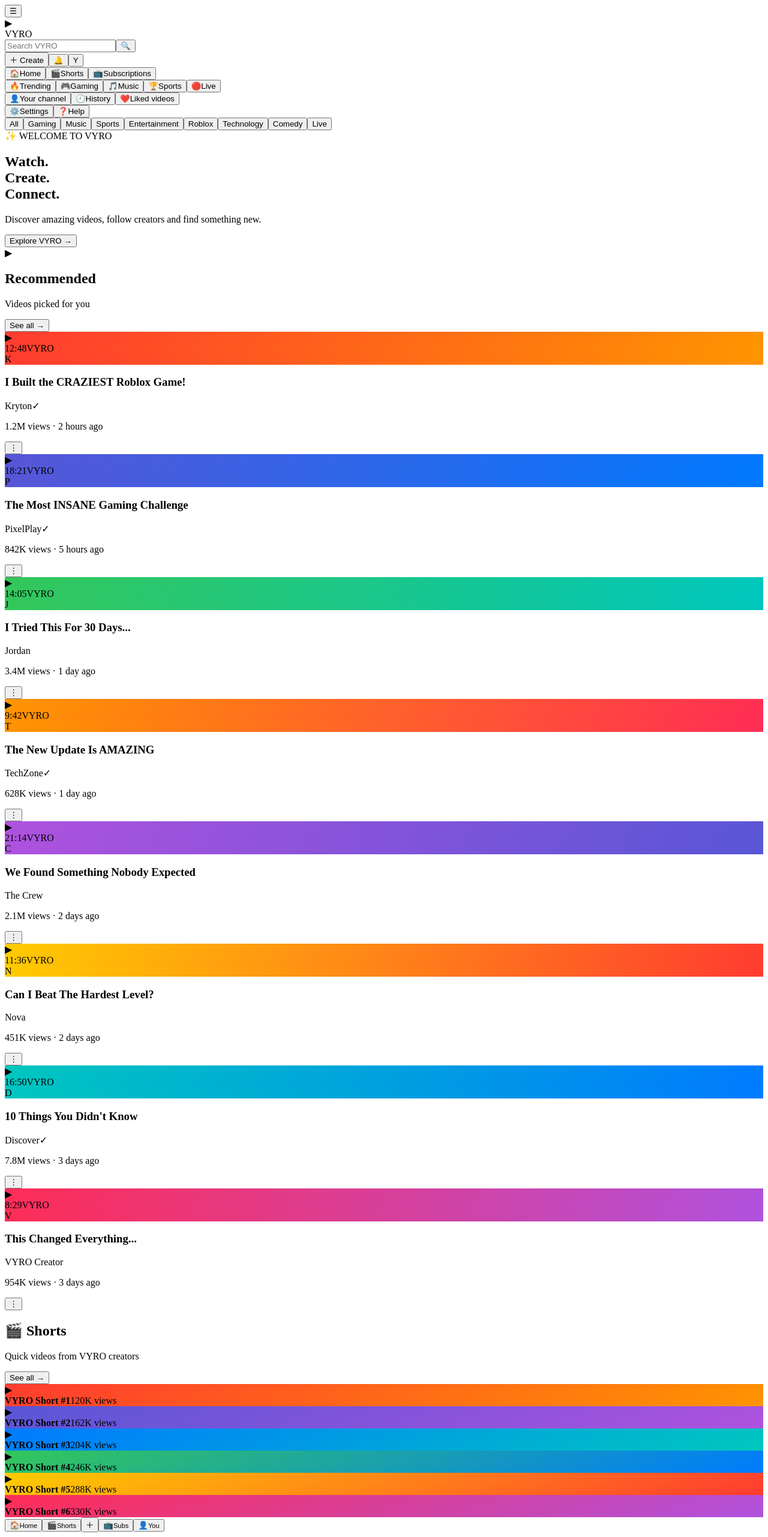
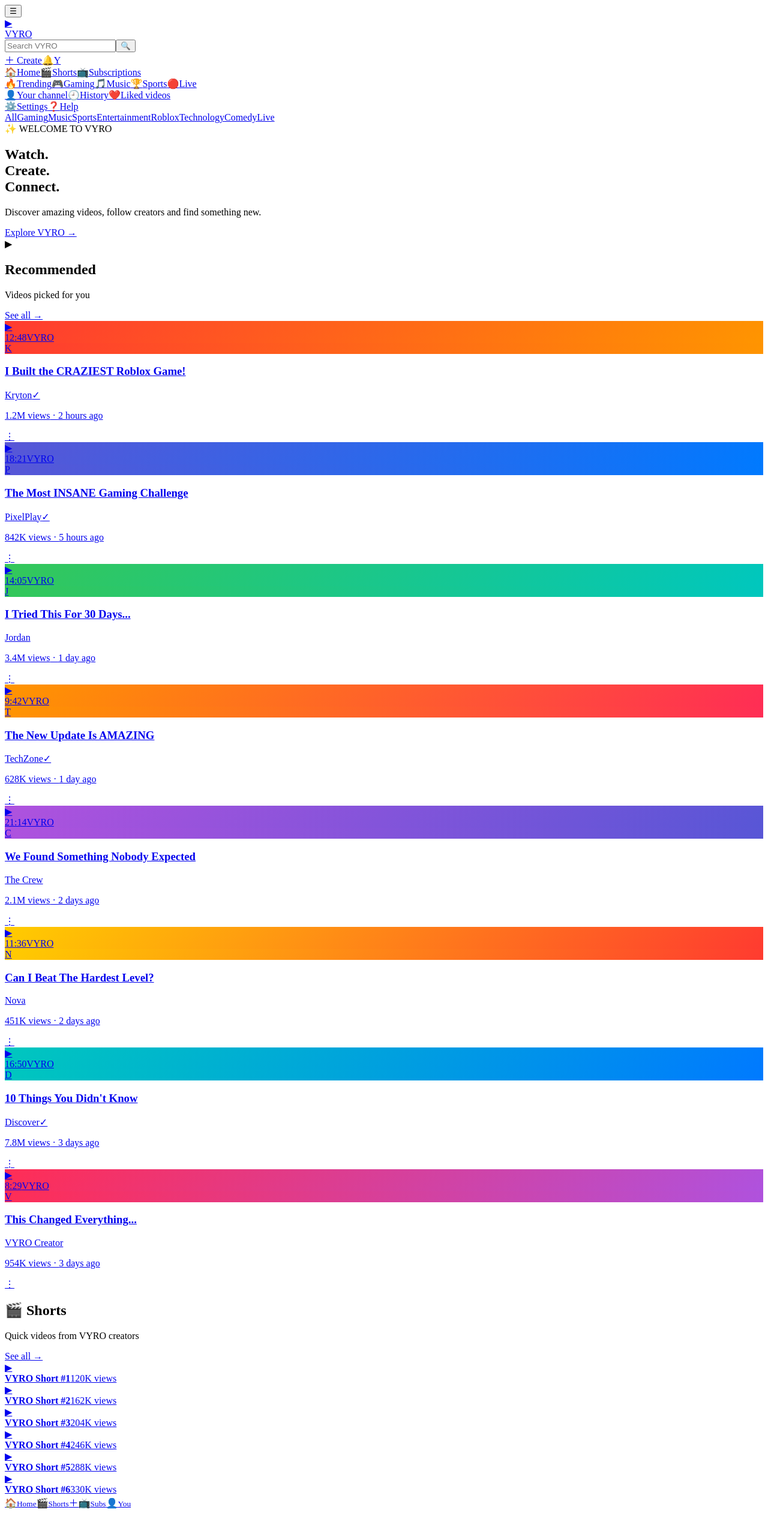
Before and after one commit to MyBots-pixel/vyro, a Next.js app: page / in a window 1280 px wide. Shown: the whole page at 60% size. After the commit the page ends 2524 px from the top, so only its background shows below. Built offline with nearby package versions, Linux system fonts and the light colour scheme.

Commit message:
Update page.js

```diff
--- a/app/page.js
+++ b/app/page.js
@@ -1,17 +1,18 @@
 "use client";
 
+import Link from "next/link";
 import { useState } from "react";
 
 const categories = [
-  "All",
-  "Gaming",
-  "Music",
-  "Sports",
-  "Entertainment",
-  "Roblox",
-  "Technology",
-  "Comedy",
-  "Live",
+  { name: "All", href: "/" },
+  { name: "Gaming", href: "/gaming" },
+  { name: "Music", href: "/music" },
+  { name: "Sports", href: "/sports" },
+  { name: "Entertainment", href: "/trending" },
+  { name: "Roblox", href: "/gaming" },
+  { name: "Technology", href: "/trending" },
+  { name: "Comedy", href: "/trending" },
+  { name: "Live", href: "/live" },
 ];
 
 const videos = [
@@ -99,105 +100,214 @@ const videos = [
 
 export default function Home() {
   const [menuOpen, setMenuOpen] = useState(false);
-  const [category, setCategory] = useState("All");
   const [search, setSearch] = useState("");
 
-  const filteredVideos = videos.filter((video) => {
-    const searchMatch =
-      video.title.toLowerCase().includes(search.toLowerCase()) ||
-      video.creator.toLowerCase().includes(search.toLowerCase());
+  function searchVideos(event) {
+    event.preventDefault();
 
-    return searchMatch;
-  });
+    if (!search.trim()) return;
+
+    window.location.href =
+      `/search?q=${encodeURIComponent(search.trim())}`;
+  }
 
   return (
     <main className="app">
+
       {/* HEADER */}
 
       <header className="header">
+
         <div className="header-left">
+
           <button
             className="icon-button"
             onClick={() => setMenuOpen(!menuOpen)}
-            aria-label="Menu"
+            aria-label="Open menu"
           >
             ☰
           </button>
 
-          <div className="logo">
+          <Link href="/" className="logo">
             <div className="logo-icon">▶</div>
             <span>VYRO</span>
-          </div>
+          </Link>
+
         </div>
 
-        <div className="search">
+        <form
+          className="search"
+          onSubmit={searchVideos}
+        >
           <input
             value={search}
-            onChange={(e) => setSearch(e.target.value)}
+            onChange={(event) =>
+              setSearch(event.target.value)
+            }
             placeholder="Search VYRO"
           />
 
-          <button>🔍</button>
+          <button type="submit">
+            🔍
+          </button>
+        </form>
+
+        <div className="header-actions">
+
+          <Link
+            href="/create"
+            className="create-button"
+          >
+            ＋ Create
+          </Link>
+
+          <Link
+            href="/notifications"
+            className="icon-button"
+            aria-label="Notifications"
+          >
+            🔔
+          </Link>
+
+          <Link
+            href="/profile"
+            className="profile-button"
+          >
+            Y
+          </Link>
+
         </div>
 
-        <div className="header-actions">
-          <button className="create-button">＋ Create</button>
-
-          <button className="icon-button">🔔</button>
-
-          <button className="profile-button">Y</button>
-        </div>
       </header>
 
       {/* SIDEBAR */}
 
-      <aside className={`sidebar ${menuOpen ? "open" : ""}`}>
-        <NavItem icon="🏠" text="Home" active />
-        <NavItem icon="🎬" text="Shorts" />
-        <NavItem icon="📺" text="Subscriptions" />
+      <aside
+        className={`sidebar ${
+          menuOpen ? "open" : ""
+        }`}
+      >
+
+        <NavItem
+          href="/"
+          icon="🏠"
+          text="Home"
+          active
+        />
+
+        <NavItem
+          href="/shorts"
+          icon="🎬"
+          text="Shorts"
+        />
+
+        <NavItem
+          href="/subscriptions"
+          icon="📺"
+          text="Subscriptions"
+        />
 
         <div className="divider" />
 
-        <NavItem icon="🔥" text="Trending" />
-        <NavItem icon="🎮" text="Gaming" />
-        <NavItem icon="🎵" text="Music" />
-        <NavItem icon="🏆" text="Sports" />
-        <NavItem icon="🔴" text="Live" />
+        <NavItem
+          href="/trending"
+          icon="🔥"
+          text="Trending"
+        />
+
+        <NavItem
+          href="/gaming"
+          icon="🎮"
+          text="Gaming"
+        />
+
+        <NavItem
+          href="/music"
+          icon="🎵"
+          text="Music"
+        />
+
+        <NavItem
+          href="/sports"
+          icon="🏆"
+          text="Sports"
+        />
+
+        <NavItem
+          href="/live"
+          icon="🔴"
+          text="Live"
+        />
 
         <div className="divider" />
 
-        <NavItem icon="👤" text="Your channel" />
-        <NavItem icon="🕘" text="History" />
-        <NavItem icon="❤️" text="Liked videos" />
+        <NavItem
+          href="/profile"
+          icon="👤"
+          text="Your channel"
+        />
+
+        <NavItem
+          href="/history"
+          icon="🕘"
+          text="History"
+        />
+
+        <NavItem
+          href="/liked"
+          icon="❤️"
+          text="Liked videos"
+        />
 
         <div className="divider" />
 
-        <NavItem icon="⚙️" text="Settings" />
-        <NavItem icon="❓" text="Help" />
+        <NavItem
+          href="/settings"
+          icon="⚙️"
+          text="Settings"
+        />
+
+        <NavItem
+          href="/help"
+          icon="❓"
+          text="Help"
+        />
+
       </aside>
 
       {/* CONTENT */}
 
       <section className="content">
-        {/* CATEGORY BAR */}
+
+        {/* CATEGORIES */}
 
         <div className="categories">
-          {categories.map((item) => (
-            <button
-              key={item}
-              className={category === item ? "selected" : ""}
-              onClick={() => setCategory(item)}
+
+          {categories.map((category) => (
+            <Link
+              key={category.name}
+              href={category.href}
+              className={
+                category.name === "All"
+                  ? "selected"
+                  : ""
+              }
             >
-              {item}
-            </button>
+              {category.name}
+            </Link>
           ))}
+
         </div>
 
         {/* HERO */}
 
         <div className="hero">
+
           <div className="hero-content">
-            <span className="welcome">✨ WELCOME TO VYRO</span>
+
+            <span className="welcome">
+              ✨ WELCOME TO VYRO
+            </span>
 
             <h1>
               Watch.
@@ -208,57 +318,75 @@ export default function Home() {
             </h1>
 
             <p>
-              Discover amazing videos, follow creators and find
-              something new.
+              Discover amazing videos, follow
+              creators and find something new.
             </p>
 
-            <button className="hero-button">
+            <Link
+              href="/trending"
+              className="hero-button"
+            >
               Explore VYRO →
-            </button>
+            </Link>
+
           </div>
 
           <div className="hero-play">
             <div>▶</div>
           </div>
+
         </div>
 
         {/* VIDEOS */}
 
         <div className="section-header">
+
           <div>
-            <h2>
-              {category === "All" ? "Recommended" : category}
-            </h2>
-
+            <h2>Recommended</h2>
             <p>Videos picked for you</p>
           </div>
 
-          <button>See all →</button>
+          <Link href="/trending">
+            See all →
+          </Link>
+
         </div>
 
         <div className="video-grid">
-          {filteredVideos.map((video) => (
+
+          {videos.map((video) => (
             <VideoCard
               key={video.title}
               video={video}
             />
           ))}
+
         </div>
 
         {/* SHORTS */}
 
         <div className="section-header shorts-heading">
+
           <div>
             <h2>🎬 Shorts</h2>
-            <p>Quick videos from VYRO creators</p>
+            <p>
+              Quick videos from VYRO creators
+            </p>
           </div>
 
-          <button>See all →</button>
+          <Link href="/shorts">
+            See all →
+          </Link>
+
         </div>
 
         <div className="shorts-grid">
-          {Array.from({ length: 6 }).map((_, index) => (
-            <div
+
+          {Array.from({ length: 6 }).map(
+            (_, index) => (
+
+              <Link
+                href={`/shorts/${index + 1}`}
                 key={index}
                 className="short-card"
                 style={{
@@ -273,58 +401,131 @@ export default function Home() {
                     ][index],
                 }}
               >
-              <div className="short-play">▶</div>
+
+                <div className="short-play">
+                  ▶
+                </div>
 
                 <div className="short-info">
-                <strong>VYRO Short #{index + 1}</strong>
-                <span>{(120 + index * 42)}K views</span>
+
+                  <strong>
+                    VYRO Short #{index + 1}
+                  </strong>
+
+                  <span>
+                    {120 + index * 42}K views
+                  </span>
+
                 </div>
+
+              </Link>
+
+            )
+          )}
+
         </div>
-          ))}
-        </div>
+
       </section>
 
       {/* MOBILE NAV */}
 
       <nav className="mobile-nav">
-        <MobileItem icon="🏠" text="Home" active />
-        <MobileItem icon="🎬" text="Shorts" />
 
-        <button className="mobile-create">＋</button>
+        <MobileItem
+          href="/"
+          icon="🏠"
+          text="Home"
+          active
+        />
 
-        <MobileItem icon="📺" text="Subs" />
-        <MobileItem icon="👤" text="You" />
+        <MobileItem
+          href="/shorts"
+          icon="🎬"
+          text="Shorts"
+        />
+
+        <Link
+          href="/create"
+          className="mobile-create"
+        >
+          ＋
+        </Link>
+
+        <MobileItem
+          href="/subscriptions"
+          icon="📺"
+          text="Subs"
+        />
+
+        <MobileItem
+          href="/profile"
+          icon="👤"
+          text="You"
+        />
+
       </nav>
+
     </main>
   );
 }
 
-function NavItem({ icon, text, active }) {
+function NavItem({
+  href,
+  icon,
+  text,
+  active,
+}) {
   return (
-    <button className={`nav-item ${active ? "active" : ""}`}>
+    <Link
+      href={href}
+      className={`nav-item ${
+        active ? "active" : ""
+      }`}
+    >
       <span>{icon}</span>
       {text}
-    </button>
+    </Link>
   );
 }
 
-function MobileItem({ icon, text, active }) {
+function MobileItem({
+  href,
+  icon,
+  text,
+  active,
+}) {
   return (
-    <button className={`mobile-item ${active ? "active" : ""}`}>
+    <Link
+      href={href}
+      className={`mobile-item ${
+        active ? "active" : ""
+      }`}
+    >
       <span>{icon}</span>
       <small>{text}</small>
-    </button>
+    </Link>
   );
 }
 
 function VideoCard({ video }) {
   return (
-    <article className="video-card">
+    <Link
+      href={`/watch/${encodeURIComponent(
+        video.title
+      )}`}
+      className="video-card"
+    >
+
       <div
         className="thumbnail"
-        style={{ background: video.color }}
+        style={{
+          background: video.color,
+        }}
       >
-        <div className="thumbnail-play">▶</div>
+
+        <div className="thumbnail-play">
+          ▶
+        </div>
 
         <span className="duration">
           {video.duration}
@@ -333,20 +534,28 @@ function VideoCard({ video }) {
         <span className="vyro-label">
           VYRO
         </span>
+
       </div>
 
       <div className="video-info">
+
         <div
           className="avatar"
-          style={{ background: video.color }}
+          style={{
+            background: video.color,
+          }}
         >
           {video.avatar}
         </div>
 
         <div className="video-text">
-          <h3>{video.title}</h3>
+
+          <h3>
+            {video.title}
+          </h3>
 
           <p>
+
             {video.creator}
 
             {video.verified && (
@@ -354,15 +563,21 @@ function VideoCard({ video }) {
                 ✓
               </span>
             )}
+
           </p>
 
           <p>
             {video.views} · {video.time}
           </p>
+
         </div>
 
-        <button className="more">⋮</button>
+        <span className="more">
+          ⋮
+        </span>
+
       </div>
-    </article>
+
+    </Link>
   );
 }
```
Lines whose indentation alone changed are shown as unchanged.
